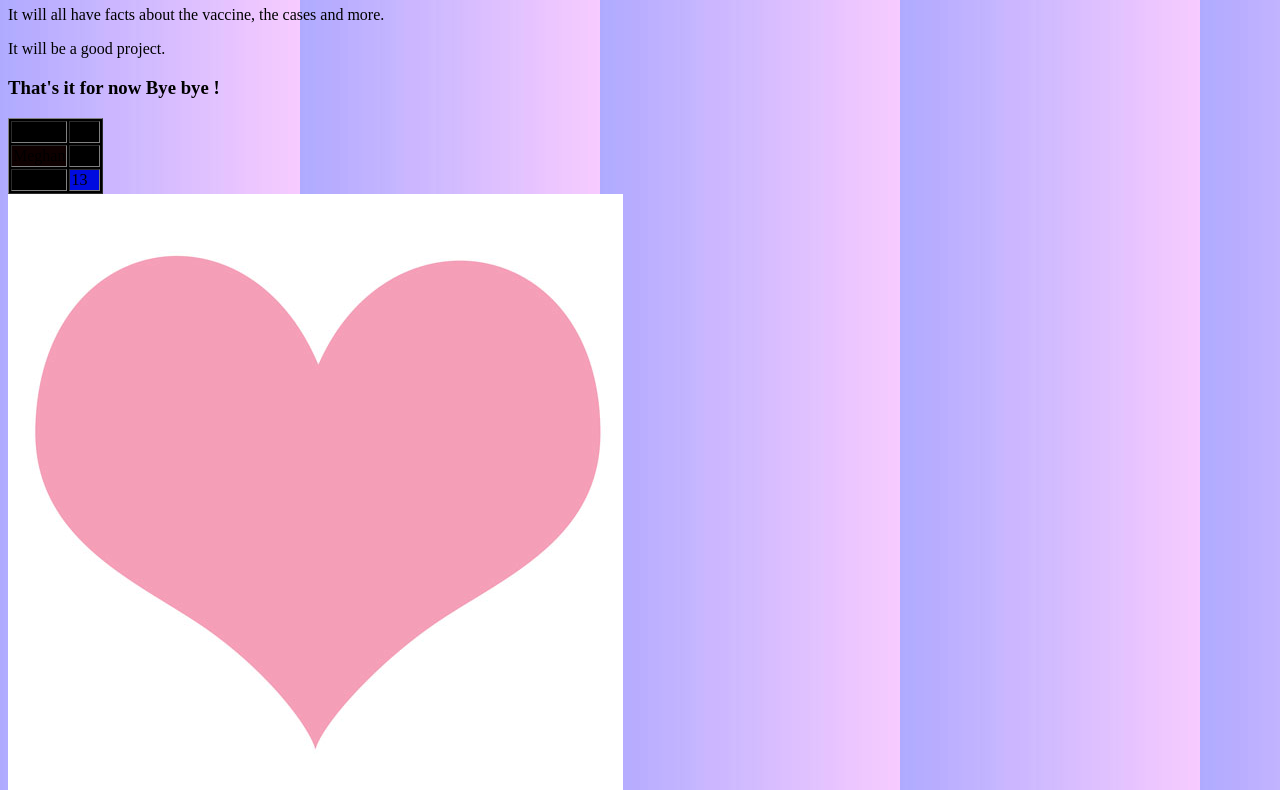
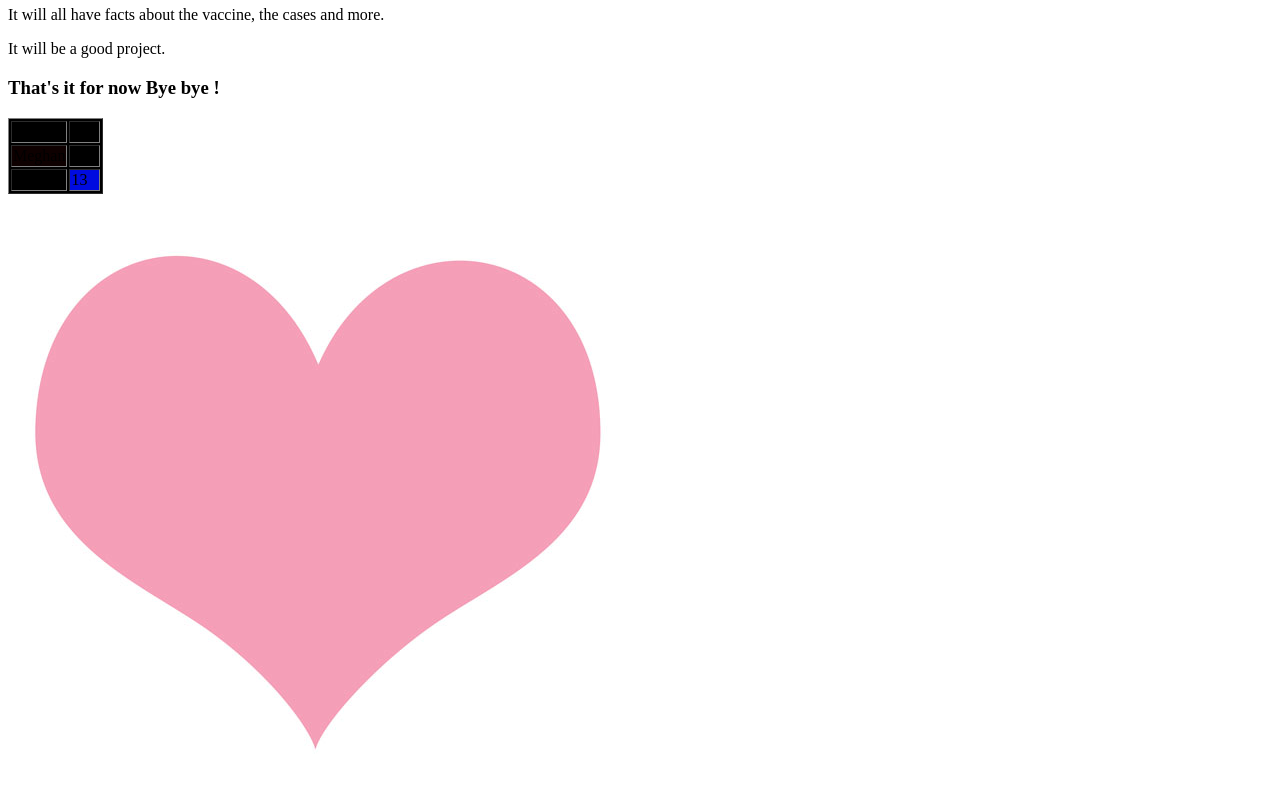
Before and after one commit to meghaniscool1818/meghaniscool1818.github.io, a plain HTML site: page index.html in a window 1280 px wide. Shown: the part 185-975 px from the top of the page. Drawn offline with Linux system fonts and the light colour scheme.

Commit message:
hi kik
vvvvvvvv

```diff
--- a/index.html
+++ b/index.html
@@ -11,7 +11,7 @@ div {
 }
 </style>
 </head>
-<body background='bg.jpeg'>
+<body >
 <h3> Happy Sunday Everyone!</h3>
 <p> Hi I'm Meghan</p>
 <p>
```
